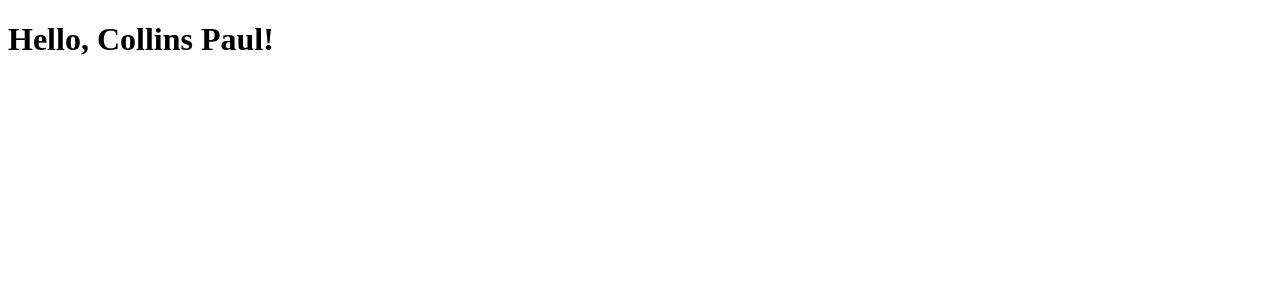
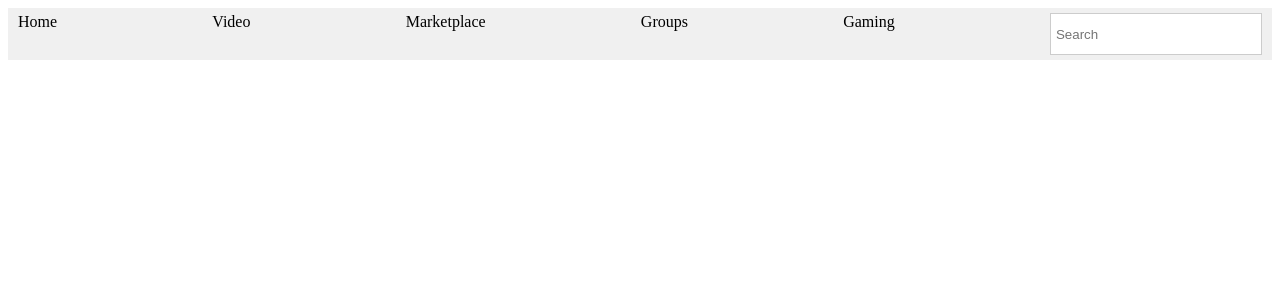
Before and after one commit to colaul/autoblog, a Flask app: page / in a window 1280 px wide. Shown: the top 300 px of the page. Run offline with Flask 3, Linux system fonts and the light colour scheme.

Commit message:
Template testing"

```diff
--- a/app.py
+++ b/app.py
@@ -4,7 +4,7 @@ app = Flask(__name__)
 
 @app.route('/')
 def index():
-    return render_template('index.html', name='Collins Paul')
+    return render_template('index.html')
 
 if __name__ == '__main__':
     app.run(host='0.0.0.0', port=5001, debug='True')
--- a/templates/index.html
+++ b/templates/index.html
@@ -1,9 +1,36 @@
 <!DOCTYPE html>
 <html>
 <head>
-    <title>Hello, {{ name }}</title>
+    <title>Home</title>
+    <style>
+        /* Basic styles for the taskbar */
+        .taskbar {
+            background-color: #f0f0f0;
+            padding: 5px;
+            display: flex;
+            justify-content: space-between;
+        }
+        .taskbar-item {
+            margin: 0 5px;
+        }
+        .search-bar {
+            width: 200px;
+            height: 30px;
+            border: 1px solid #ccc;
+            padding: 5px;
+        }
+    </style>
 </head>
 <body>
-    <h1>Hello, {{ name }}!</h1>
+    <div class="taskbar">
+        <div class="taskbar-item">Home</div>
+        <div class="taskbar-item">Video</div>
+        <div class="taskbar-item">Marketplace</div>
+        <div class="taskbar-item">Groups</div>
+        <div class="taskbar-item">Gaming</div>
+        <div class="taskbar-item">
+            <input type="text" class="search-bar" placeholder="Search">
+        </div>
+    </div>
 </body>
 </html>
```
Also changed, not shown: GitCommits.txt (added, +7 -0 lines).
